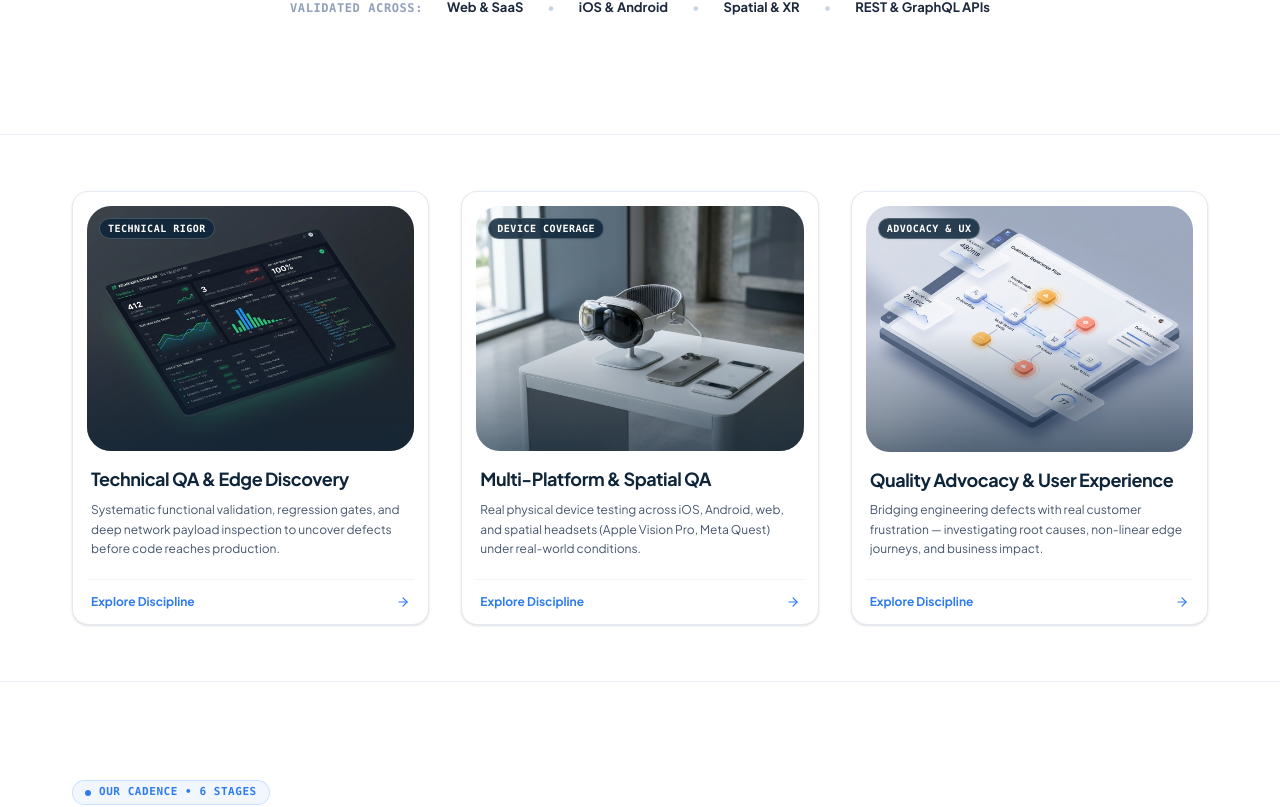
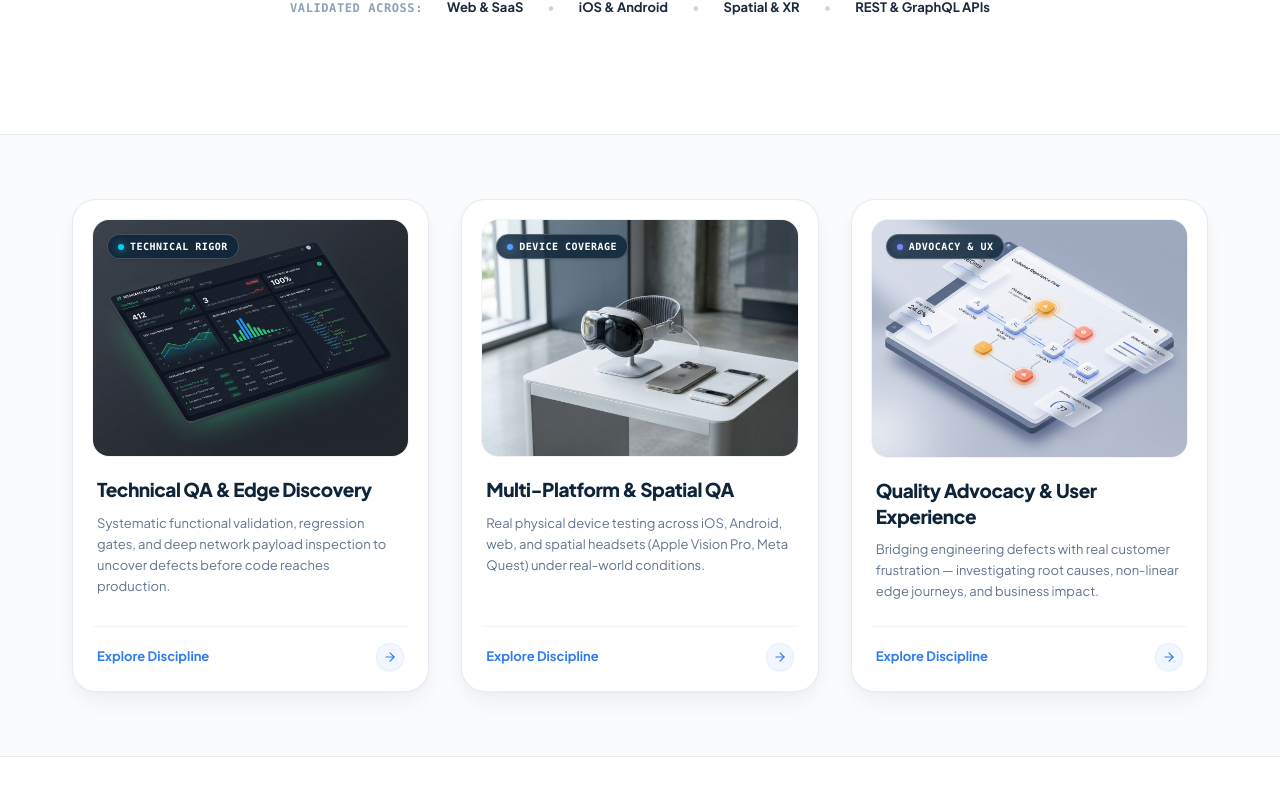
Before and after one commit to Yushu4u/nishkama-cl, a Next.js app: page / in a window 1280 px wide. Shown: the part 676-1483 px from the top of the page. Built offline with nearby package versions, Linux system fonts and the light colour scheme.

Commit message:
style(home): elevate featured cards visual fidelity without altering content

```diff
--- a/src/components/FeaturedCardsSection.tsx
+++ b/src/components/FeaturedCardsSection.tsx
@@ -10,6 +10,7 @@ interface ShowcaseCard {
   alt: string;
   href: string;
   tag: string;
+  dotColor: string;
 }
 
 const cards: ShowcaseCard[] = [
@@ -20,6 +21,7 @@ const cards: ShowcaseCard[] = [
     alt: "Nishkama CodeLab Software QA Telemetry & Test Execution Platform UI",
     href: "/services",
     tag: "TECHNICAL RIGOR",
+    dotColor: "bg-cyan-400 shadow-[0_0_8px_rgba(34,211,238,0.8)]",
   },
   {
     title: "Multi-Platform & Spatial QA",
@@ -28,6 +30,7 @@ const cards: ShowcaseCard[] = [
     alt: "Multi-platform device testing across mobile, tablet, and spatial headsets",
     href: "/services/xr-testing",
     tag: "DEVICE COVERAGE",
+    dotColor: "bg-blue-400 shadow-[0_0_8px_rgba(96,165,250,0.8)]",
   },
   {
     title: "Quality Advocacy & User Experience",
@@ -36,12 +39,13 @@ const cards: ShowcaseCard[] = [
     alt: "Customer Journey Flow & User Experience Quality Friction Intelligence Board",
     href: "/quality-advocacy",
     tag: "ADVOCACY & UX",
+    dotColor: "bg-indigo-400 shadow-[0_0_8px_rgba(129,140,248,0.8)]",
   },
 ];
 
 export function FeaturedCardsSection() {
   return (
-    <section id="building" className="py-10 sm:py-14 border-b border-slate-200/80 bg-white">
+    <section id="building" className="py-12 sm:py-16 border-b border-slate-200/80 bg-[#FAFBFD]">
       <div className="shell">
         {/* 3-Card Signature Grid (4:3 Aspect Ratio) */}
         <div className="grid grid-cols-1 md:grid-cols-3 gap-6 lg:gap-8">
@@ -49,40 +53,48 @@ export function FeaturedCardsSection() {
             <Link
               key={c.title}
               href={c.href}
-              className="group rounded-2xl border border-slate-200/90 bg-white p-3.5 shadow-sm transition-all duration-300 hover:-translate-y-1.5 hover:shadow-xl hover:border-[#2F7CEF]/40 flex flex-col justify-between"
+              className="group relative rounded-3xl border border-slate-200/80 bg-white p-4 sm:p-5 shadow-[0_2px_8px_-2px_rgba(14,37,57,0.04),0_12px_24px_-4px_rgba(14,37,57,0.06)] transition-all duration-300 hover:-translate-y-1.5 hover:shadow-[0_22px_45px_-12px_rgba(47,124,239,0.18)] hover:border-[#2F7CEF]/40 flex flex-col justify-between overflow-hidden"
             >
+              {/* Subtle top ambient glow line on hover */}
+              <div
+                className="absolute inset-x-0 top-0 h-[2px] bg-gradient-to-r from-transparent via-[#2F7CEF]/60 to-transparent opacity-0 group-hover:opacity-100 transition-opacity duration-500 pointer-events-none"
+                aria-hidden="true"
+              />
+
               <div>
-                <div className="aspect-[4/3] overflow-hidden rounded-xl bg-slate-100 relative">
+                <div className="aspect-[4/3] overflow-hidden rounded-2xl bg-slate-900/5 relative ring-1 ring-slate-900/5">
                   <Image
                     src={c.image}
                     alt={c.alt}
                     fill
                     sizes="(max-width: 768px) 100vw, 33vw"
-                    className="object-cover transition-transform duration-500 group-hover:scale-105"
+                    className="object-cover transition-transform duration-700 ease-out group-hover:scale-[1.04]"
                     priority
                   />
-                  <div
-                    className="absolute inset-0 bg-gradient-to-t from-[#0E2539]/60 via-transparent to-transparent pointer-events-none"
-                    aria-hidden="true"
-                  />
-                  <span className="absolute top-3 left-3 rounded-md bg-[#0E2539]/85 backdrop-blur-md border border-white/20 px-2 py-0.5 text-[10px] font-mono font-bold text-white uppercase tracking-wider shadow-xs">
-                    {c.tag}
-                  </span>
+                  {/* Glass Tag Badge with live glowing status pip */}
+                  <div className="absolute top-3.5 left-3.5 inline-flex items-center gap-1.5 rounded-full bg-[#0E2539]/85 backdrop-blur-md border border-white/20 px-2.5 py-1 text-[10px] font-mono font-bold text-white uppercase tracking-wider shadow-sm">
+                    <span className={`h-1.5 w-1.5 rounded-full ${c.dotColor}`} />
+                    <span>{c.tag}</span>
+                  </div>
                 </div>
 
-                <div className="pt-4 px-1">
-                  <h3 className="text-base sm:text-lg font-bold text-[#0E2539] group-hover:text-[#2F7CEF] transition-colors leading-snug">
+                <div className="pt-5 px-1">
+                  <h3 className="text-lg sm:text-[19px] font-extrabold text-[#0E2539] group-hover:text-[#2F7CEF] transition-colors duration-200 leading-snug">
                     {c.title}
                   </h3>
-                  <p className="mt-2 text-xs text-slate-600 leading-relaxed line-clamp-3">
+                  <p className="mt-2.5 text-xs sm:text-[13px] text-slate-500 leading-relaxed font-normal">
                     {c.desc}
                   </p>
                 </div>
               </div>
 
-              <div className="mt-5 pt-3.5 px-1 border-t border-slate-100 flex items-center justify-between text-xs font-bold text-[#2F7CEF]">
-                <span>Explore Discipline</span>
-                <ArrowRight className="h-3.5 w-3.5 transition-transform group-hover:translate-x-1" />
+              <div className="mt-6 pt-4 px-1 border-t border-slate-100 flex items-center justify-between">
+                <span className="text-xs sm:text-[13px] font-bold text-[#2F7CEF] group-hover:text-[#1E66D8] transition-colors">
+                  Explore Discipline
+                </span>
+                <span className="h-7 w-7 rounded-full bg-blue-50/80 border border-blue-100/60 flex items-center justify-center text-[#2F7CEF] group-hover:bg-[#2F7CEF] group-hover:text-white group-hover:border-[#2F7CEF] transition-all duration-300 shadow-xs">
+                  <ArrowRight className="h-3.5 w-3.5 transition-transform duration-300 group-hover:translate-x-0.5" />
+                </span>
               </div>
             </Link>
           ))}
```
